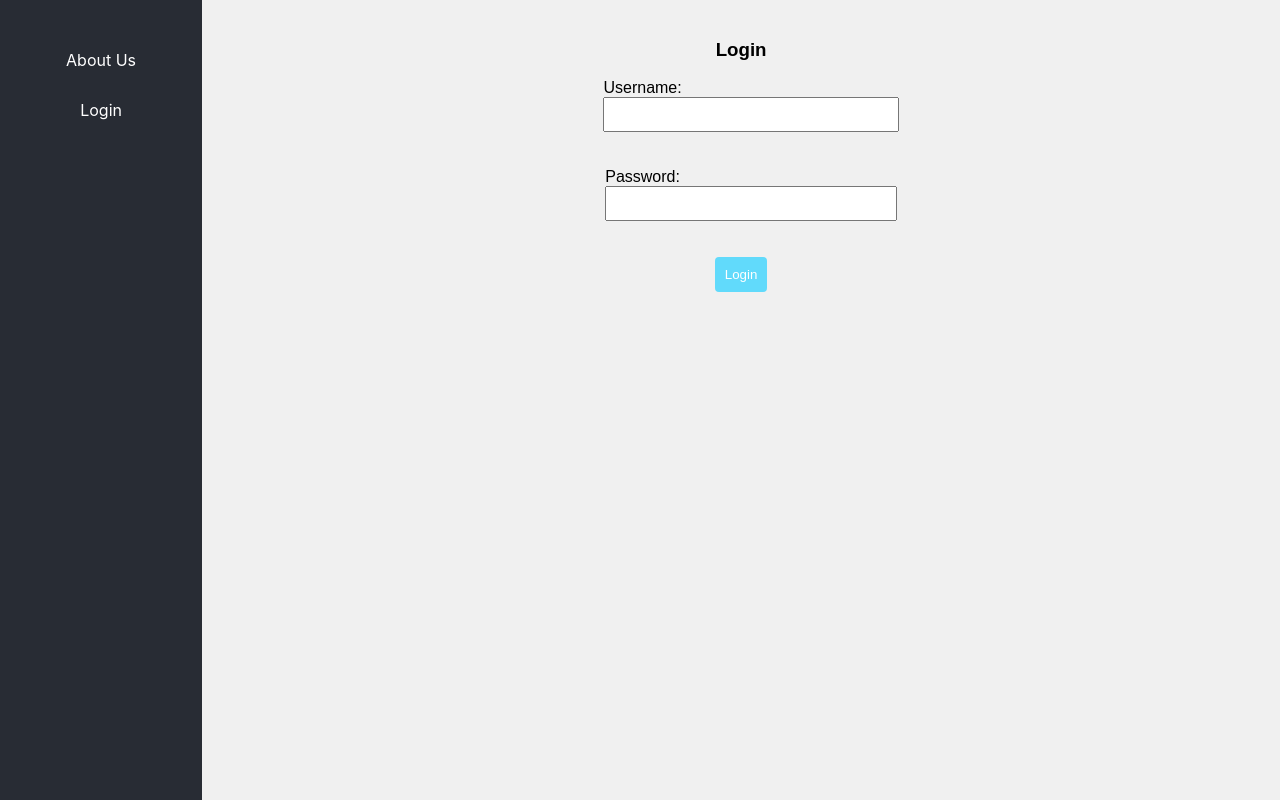
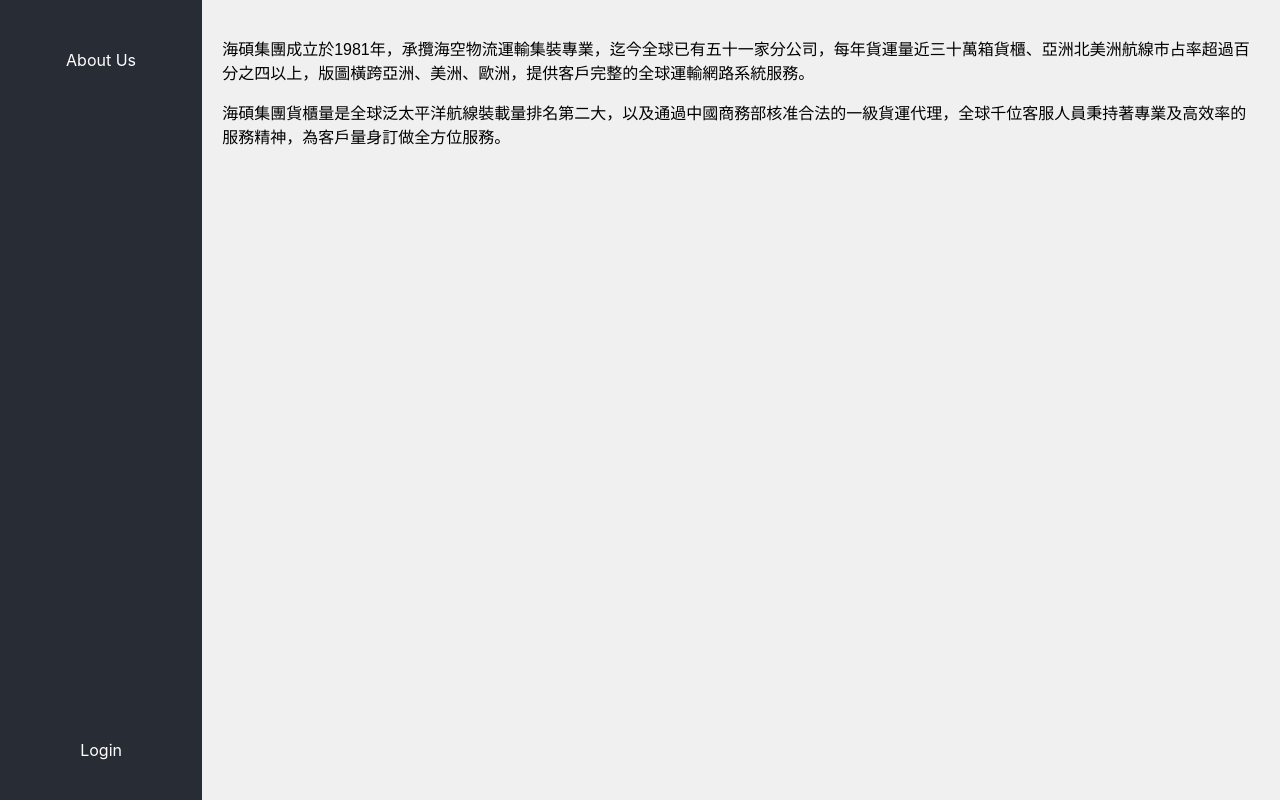
Before and after one commit to zooeypeng/simple-login, a React (Create React App) app: page / in a window 1280 px wide. Built offline with nearby package versions, Linux system fonts and the light colour scheme.

Commit message:
adjust app routes.

```diff
--- a/src/AboutUs.js
+++ /dev/null
@@ -1,14 +0,0 @@
-const AboutUs = () => {
-  return (
-    <div className="Right">
-      <p>
-        海碩集團成立於1981年，承攬海空物流運輸集裝專業，迄今全球已有五十一家分公司，每年貨運量近三十萬箱貨櫃、亞洲北美洲航線市占率超過百分之四以上，版圖橫跨亞洲、美洲、歐洲，提供客戶完整的全球運輸網路系統服務。
-      </p>
-      <p>
-      海碩集團貨櫃量是全球泛太平洋航線裝載量排名第二大，以及通過中國商務部核准合法的一級貨運代理，全球千位客服人員秉持著專業及高效率的服務精神，為客戶量身訂做全方位服務。
-      </p>
-    </div>
-  );
-};
-
-export default AboutUs;
--- a/src/App.js
+++ b/src/App.js
@@ -2,8 +2,8 @@
 import { AuthProvider } from './AuthContext';
 import Left from './Left';
 import Right from './Right';
-import AboutUs from './AboutUs';
 import Login from './Login';
+import SystemInfo from './Info';
 import './App.css';
 
 function App() {
@@ -13,8 +13,8 @@
         <Router>
           <Left />
           <Routes>
-            <Route path="/about-us" element={<AboutUs />} />
             <Route path="/login" element={<Login />} />
+            <Route path="/info" element={<SystemInfo />} />
             <Route path="/" element={<Right />} />
           </Routes>
         </Router>
--- a/src/Info.css
+++ b/src/Info.css
@@ -3,8 +3,8 @@
   flex-direction: column;
   align-items: center;
   justify-content: center;
-  max-width: 480px; /* 設定最大寬度為 480px */
-  margin: 0 auto; /* 水平置中 */
+  max-width: 480px;
+  margin: 0 auto;
   height: 100vh;
 }
 
@@ -61,7 +61,6 @@
   margin: 10px 0;
   display: flex;
   width: 480px;
-  border-bottom: 1px solid #999;
 }
 
 .tab-list-item {
--- a/src/Left.css
+++ b/src/Left.css
@@ -22,7 +22,7 @@
   background-color: #61dafb;
 }
 
-.Left .logout {
+.Left .auth {
   margin-top: auto;
   margin-bottom: 70px;
 }
--- a/src/Left.js
+++ b/src/Left.js
@@ -6,8 +6,12 @@
   const { logout, isLoggedIn } = useAuth();
   return (
     <div className="Left">
-      <Link className="menu" to="/about-us">About Us</Link>
-      { isLoggedIn ? <div className="menu logout" onClick={logout}>Logout</div> : <Link className="menu" to="/login">Login</Link> }
+      <Link className="menu" to="/">About Us</Link>
+      { isLoggedIn && <Link className="menu" to="/info">System Info</Link> }
+      { isLoggedIn
+        ? <div className="menu auth" onClick={logout}>Logout</div>
+        : <Link className="menu auth" to="/login">Login</Link>
+      }
     </div>
   );
 }
--- a/src/Login.css
+++ b/src/Login.css
@@ -1,3 +1,15 @@
+.login-container {
+  display: flex;
+  flex-direction: column;
+  align-items: center;
+  justify-content: center;
+  height: 100vh;
+}
+
+.login-container h3 {
+  margin-bottom: 20px;
+}
+
 form {
   display: flex;
   flex-direction: column;
--- a/src/Login.js
+++ b/src/Login.js
@@ -19,7 +19,7 @@
   };
 
   return (
-    <div>
+    <div className="login-container">
       <h3>Login</h3>
       <form>
         <label>
--- a/src/Right.js
+++ b/src/Right.js
@@ -1,91 +1,15 @@
-import { useState } from 'react';
-import { useAuth } from './AuthContext';
-
 import './Right.css';
 
-const Login = () => {
-  const { login } = useAuth();
-  const [username, setUsername] = useState('');
-  const [password, setPassword] = useState('');
-
-  const handleLogin = () => {
-    if (username === '' || password === '') {
-      return alert("Please enter your account info.")
-    }
-
-    console.log(`Username: ${username}, Password: ${password}`);
-    login(username, password);
-    setUsername('');
-    setPassword('');
-  };
-
-  return (
-    <div>
-      <h3>Login</h3>
-      <form>
-        <label>
-          Username:
-          <input
-            type="text"
-            value={username}
-            onChange={(e) => setUsername(e.target.value)}
-            autoComplete="current-username"
-          />
-        </label>
-        <br />
-        <label>
-          Password:
-          <input
-            type="password"
-            value={password}
-            onChange={(e) => setPassword(e.target.value)}
-            autoComplete="current-password"
-          />
-        </label>
-        <br />
-        <button type="button" onClick={handleLogin}>
-          Login
-        </button>
-      </form>
-    </div>
-  )
-}
-
-const Info = () => {
-  const [selectedTab, setSelectedTab] = useState('version');
-  const { username, password } = useAuth();
-
-  return (
-    <div>
-      <select
-        value={selectedTab}
-        onChange={(e) => setSelectedTab(e.target.value)}
-      >
-        <option value="version">Version</option>
-        <option value="user">User Info</option>
-      </select>
-      {selectedTab === 'version' && (
-        <div>
-          <p>Version: 1.0.0</p>
-        </div>
-      )}
-      {selectedTab === 'user' && (
-        <div>
-          <p>Username: {username}</p>
-          <p>Password: {password}</p>
-        </div>
-      )}
-    </div>
-  )
-}
-
 function Right() {
-  const { isLoggedIn } = useAuth();
-
   return (
     <div className="Right">
-      {isLoggedIn ? <Info /> : <Login />}
-	  </div>
+      <p>
+        海碩集團成立於1981年，承攬海空物流運輸集裝專業，迄今全球已有五十一家分公司，每年貨運量近三十萬箱貨櫃、亞洲北美洲航線市占率超過百分之四以上，版圖橫跨亞洲、美洲、歐洲，提供客戶完整的全球運輸網路系統服務。
+      </p>
+      <p>
+      海碩集團貨櫃量是全球泛太平洋航線裝載量排名第二大，以及通過中國商務部核准合法的一級貨運代理，全球千位客服人員秉持著專業及高效率的服務精神，為客戶量身訂做全方位服務。
+      </p>
+    </div>
   );
 }
 
```
